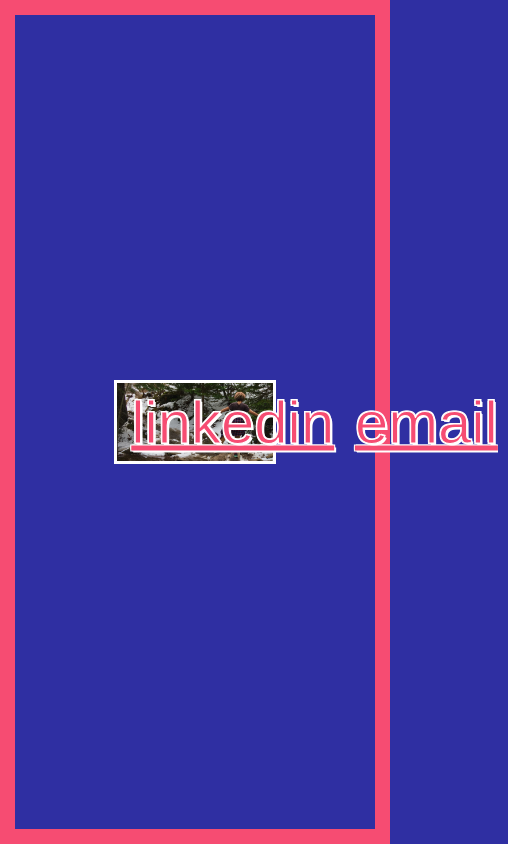
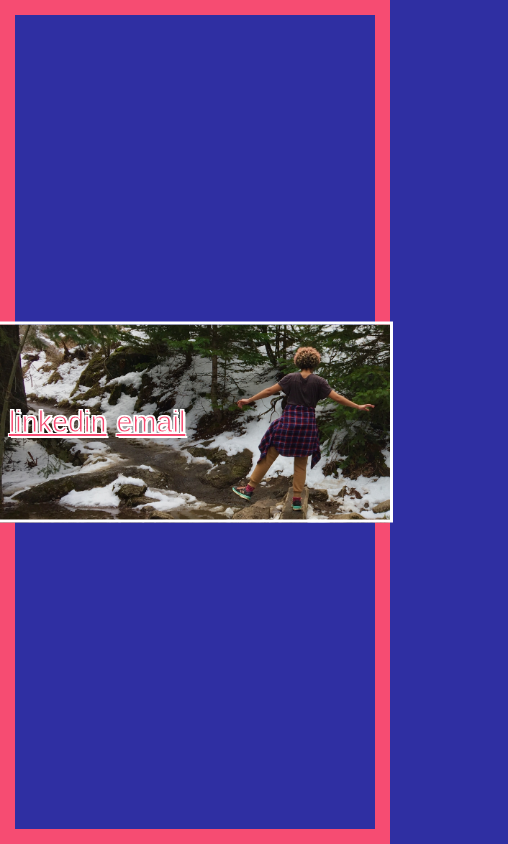
Before and after one commit to marty-jiffar/marty-jiffar.github.io, a plain HTML site: page index.html in a window 390 px wide. Both pictures are taken after a click on the element "contact". Shown: the whole page, 508 px wide, since content can reach past the window. Drawn offline with nearby package versions, Linux system fonts and the light colour scheme.

Commit message:
contact page mobile ready

```diff
--- a/css/stylephone.css
+++ b/css/stylephone.css
@@ -313,8 +313,8 @@
 }
 
 .contact {
-  width: 40vw;
-  height: 20vw;
+  width: 100vw;
+  height: 50vw;
   display: none;
   position: absolute;
   left: 50%;
@@ -334,11 +334,11 @@
   margin-left: 1vw;
   top: 50%;
   transform: translate(0, -50%);
-    font-size: 2.2em;
+    font-size: 1.5em;
 }
 
 #linkedin, #email {
-  font-size: 1.7em;
+  font-size: 1.2em;
 }
 
 #contacttext a{
```
